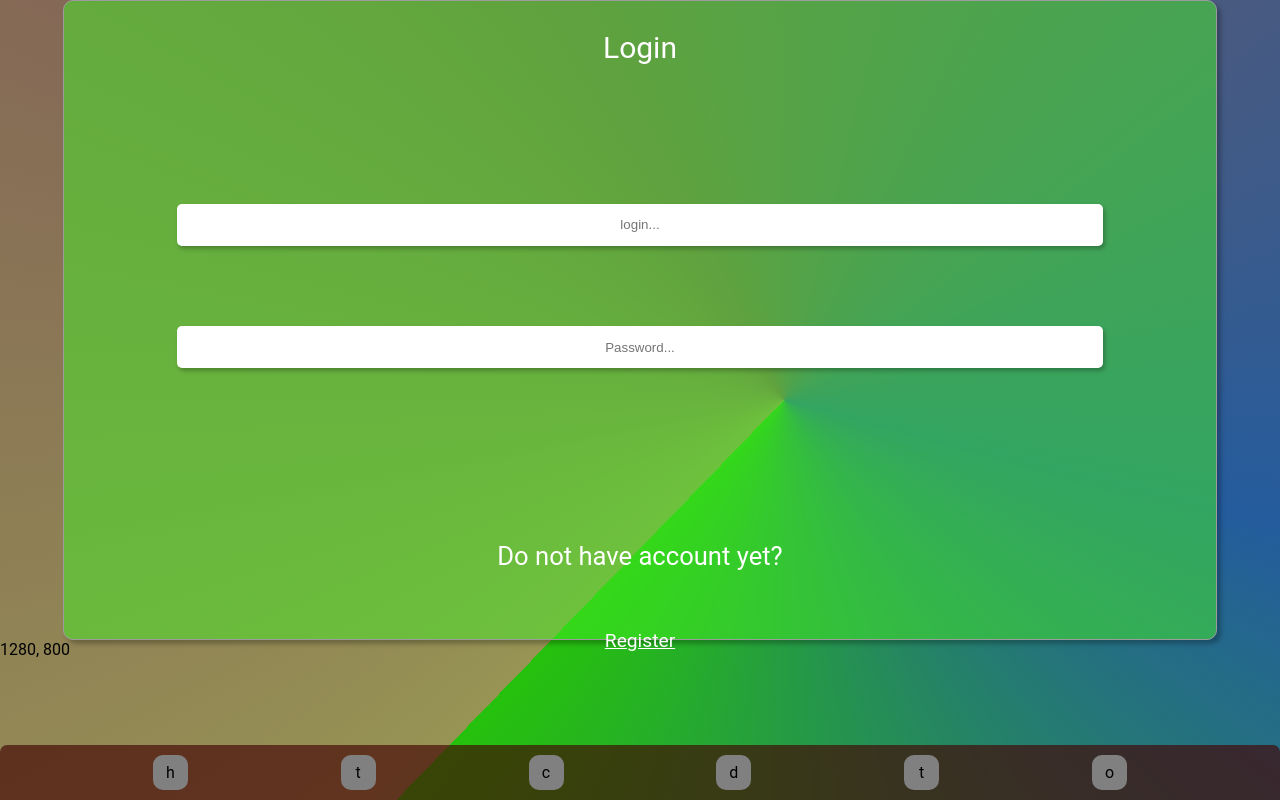
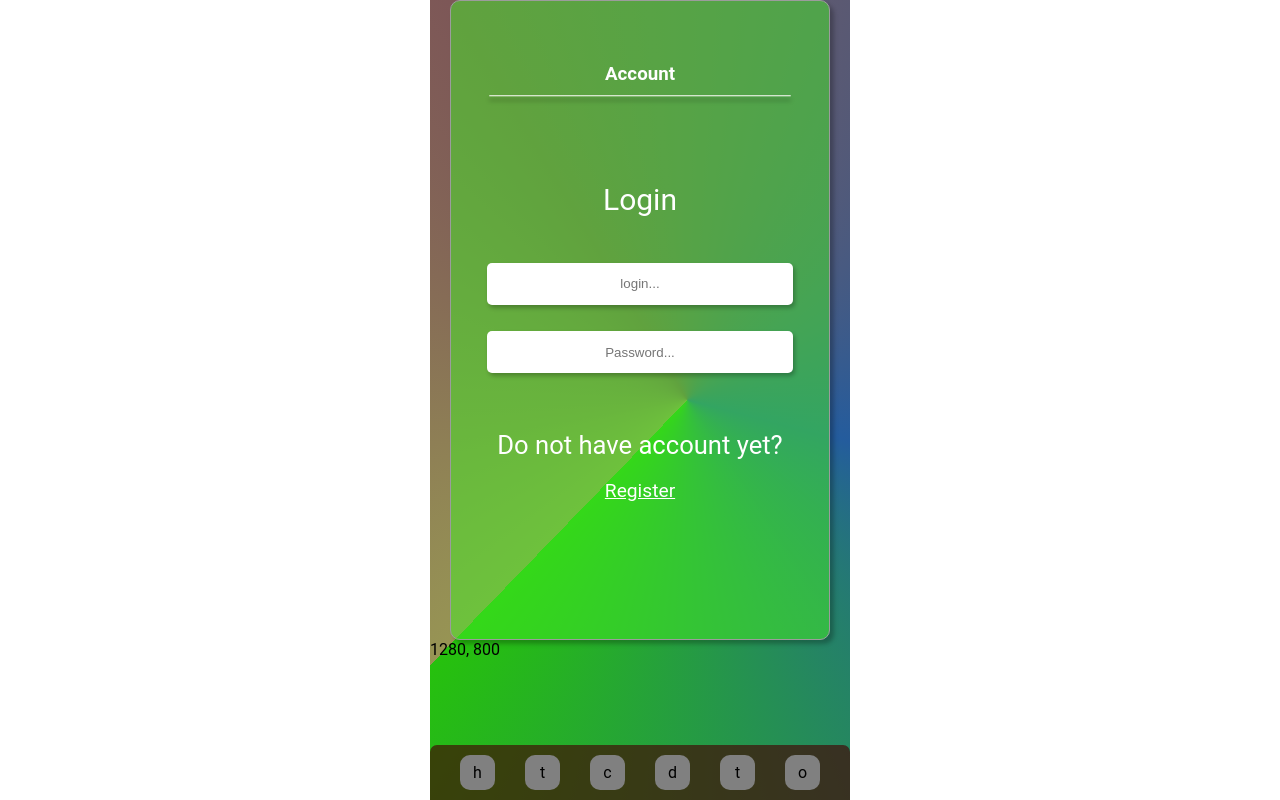
Before and after one commit to Tolethrien/New-Timer, a React (Create React App) app: page / in a window 1280 px wide. Built offline with nearby package versions, Linux system fonts and the light colour scheme.

Commit message:
Update App.tsx

```diff
--- a/src/App.tsx
+++ b/src/App.tsx
@@ -20,7 +20,7 @@ const MainBody = styled.div<{ height: number }>`
   position: relative;
 
   width: 100vw;
-  /* max-width: 420px; */
+  max-width: 420px;
   height: ${({ height }) => height}px;
   /* background-color: red; */
   background: conic-gradient(
@@ -30,6 +30,6 @@ const MainBody = styled.div<{ height: number }>`
     #245c9d 240deg,
     #26c10d 360deg
   );
-  /* margin: auto; */
+  margin: auto;
   overflow: hidden;
 `;
```
